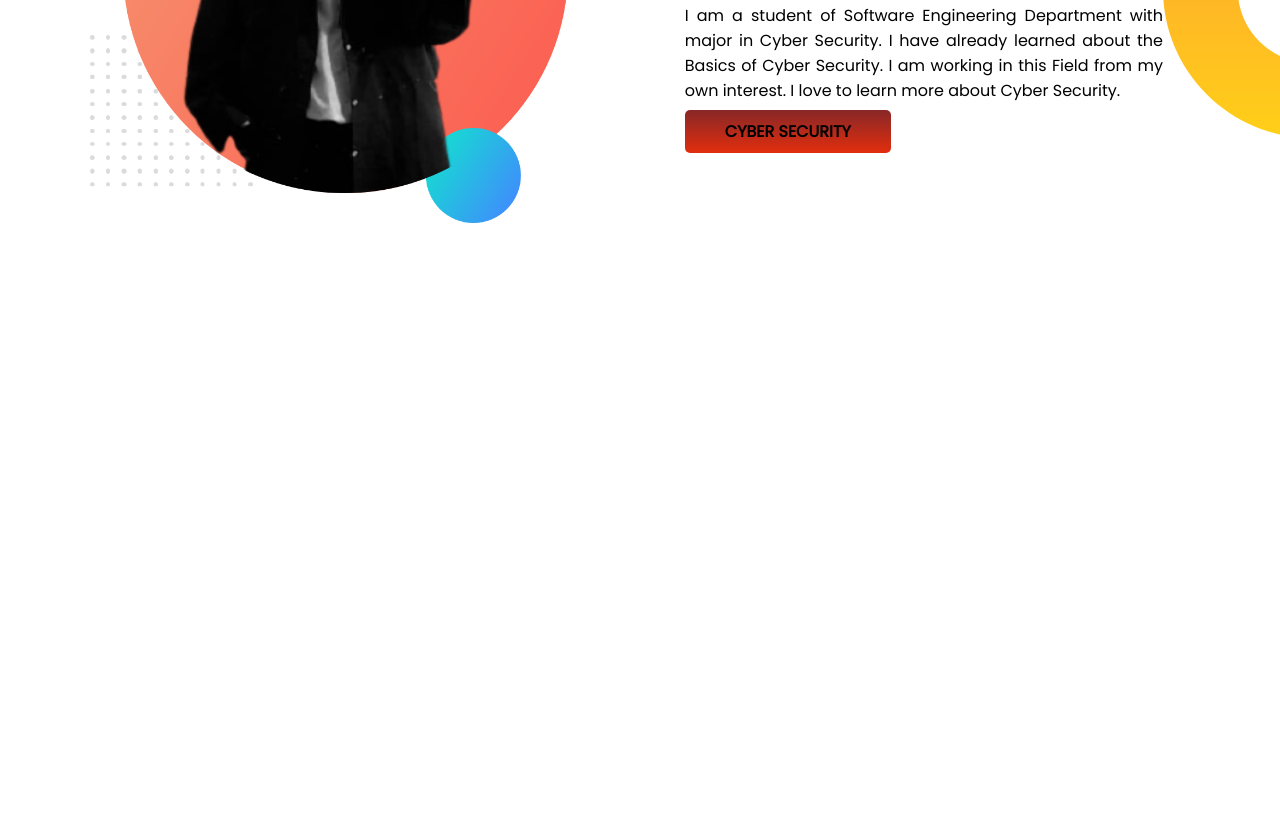
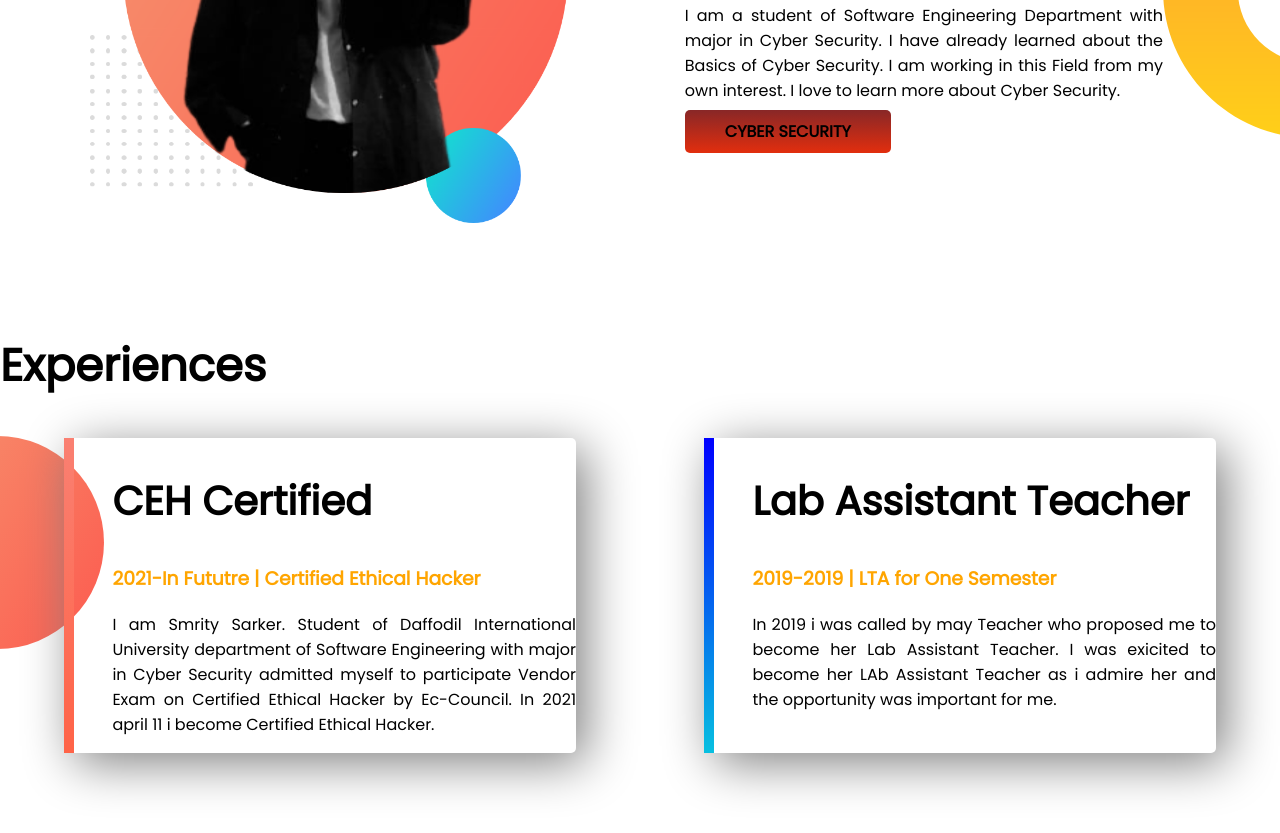
Before and after one commit to SmritySarkar/smrity-portfolio, a plain HTML site: page index.html in a window 1280 px wide. Shown: the part 837-1670 px from the top of the page. Before the commit the page ends 1169 px from the top, so only its background shows below. Drawn offline with Linux system fonts and the light colour scheme.

Commit message:
Experience Section added

```diff
--- a/index.html
+++ b/index.html
@@ -13,7 +13,7 @@
 
 <body>
 
-    <section class="top-banner">
+    <section class="top-banner flexible-container">
         <div class="width-part">
         <h1>Welcome To</h1>
         <h1><span class="devil">Smrity's Devil</span> Universe</h1>
@@ -27,7 +27,7 @@
     </div>
        </section>
 
-      <section class="set-aim">
+      <section class="set-aim flexible-container">
           <div class="width-part">
               <img src="images/smrity-picture.png" alt="">
           </div>
@@ -36,8 +36,29 @@
               <h1>Set Aim High</h1>
               <h3>Become a Cyber Security Specialist</h3>
               <p>I am a student of Software Engineering Department with major in Cyber Security. I have already learned about the Basics of Cyber Security. I am working in this Field from my own interest. I love to learn more about Cyber Security.</p>
-              <a class="link-button" target="_blank" href="">CYBER SECURITY</a>
+              <a class="link-button" target="_blank" href="https://www.kaspersky.com/resource-center/definitions/what-is-cyber-security">CYBER SECURITY</a>
           </div>
+      </section>
+
+      <section class="Experience-part">
+          <h1>Experiences</h1>
+
+    <div class="flexible-container">
+        <div  id="CEH" class="experience-item">
+            <h2>CEH Certified</h2>
+            <h3 class="oragne-color">2021-In Fututre | Certified Ethical Hacker </h3>
+            <p>I am Smrity Sarker. Student of Daffodil International University department of Software Engineering with major in Cyber Security admitted myself to participate Vendor Exam on Certified Ethical Hacker by Ec-Council. In 2021 april 11 i become Certified Ethical Hacker.</p>
+        </div>
+
+        <div id="LTA" class="experience-item">
+            <h2>Lab Assistant Teacher</h2>
+            <h3 class="oragne-color">2019-2019 | LTA for One Semester</h3>
+            <p>In 2019 i was called by may Teacher who proposed me to become her Lab Assistant Teacher. I was exicited to become her LAb Assistant Teacher as i admire her and the opportunity was important for me.</p>
+        </div>
+    </div>
+
+
+
       </section>
 </body>
 </html>
--- a/style.css
+++ b/style.css
@@ -20,7 +20,7 @@ p {
     width: 50%;
 }
 
-section {
+.flexible-container {
     display: flex;
     margin-bottom: 8%;
 }
@@ -66,3 +66,41 @@ section {
     padding: 5%;
 
 }
+
+.oragne-color {
+    color: orange;
+}
+
+.experience-item {
+    width: 50%;
+    margin-left: 5%;
+    margin-right: 5%;
+    padding-left: 3%;
+    border-radius: 5px;
+    box-shadow: 10px 10px 50px grey;
+}
+
+h2 {
+    font-size: 40px;
+}
+
+.Experience-part {
+    margin-top: 5%;
+    background-image: url(images/exp-bg.png);
+    background-repeat: no-repeat;
+    background-position: left;
+}
+
+#CEH {
+    border-left: 10px solid;
+    border-image: linear-gradient(salmon, tomato);
+    border-image-slice: 1;
+}
+
+#LTA {
+
+    border-left: 10px solid;
+    border-image: linear-gradient(blue, rgb(7, 192, 224));
+    border-image-slice: 1;
+
+}
```
